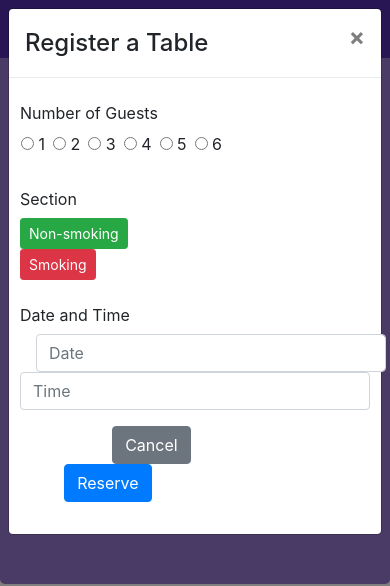
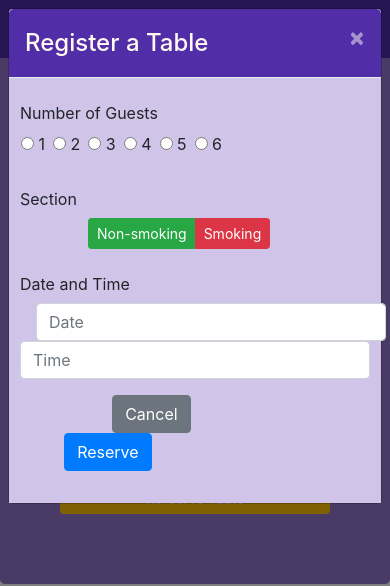
Before and after one commit to memohit18/Front-End-Web-UI-Frameworks-and-Tools-Bootstrap-4, a website: page index.html in a window 390 px wide. Both pictures are taken after a click on the button "Rerserve Table". Shown: the top 586 px of the page. Drawn offline with nearby package versions, Linux system fonts and the light colour scheme.

Commit message:
Assignment 4

```diff
--- a/aboutus.html
+++ b/aboutus.html
@@ -11,7 +11,7 @@
     <link rel="stylesheet" href="node_modules/bootstrap/dist/css/bootstrap.min.css">
     <link rel="stylesheet" href="node_modules/font-awesome/css/font-awesome.min.css">
     <link rel="stylesheet" href="node_modules/bootstrap-social/bootstrap-social.css">
-    <link rel="stylesheet" href="css/style.css">
+    <link rel="stylesheet" href="css/styles.css">
 
     <title>Ristorante Con Fusion: About Us</title>
 
--- a/styles.scss
+++ b/css/styles.scss
@@ -1,4 +1,4 @@
-$lt-grey: #ddd;
+$lt-gray: #ddd;
 $background-dark:#512DA8;
 $background-light:#9575CD;
 $background-pale:#D1C4E9;
@@ -6,9 +6,9 @@ $background-pale:#D1C4E9;
 $carousel-item-height:300px;
 
 
-@mixin zero-margin($pad-up-down, $pad-left-right){
-    margin: 0px auto;
-    padding: $pad-up-dn $pad-left-right;
+@mixin zero-margin($pad-up-dn, $pad-left-right) {
+	margin:0px auto;
+	padding: $pad-up-dn $pad-left-right;
 }
 
 .row-header{
@@ -75,3 +75,17 @@ body{
     bottom: 0px;
     z-index: 1;
 }
+
+.modal-header{
+    background: $background-dark;
+    .modal-title{
+        color: floralwhite;
+    }
+    button{
+        color: floralwhite;
+    }
+}
+
+.modal-body{
+    background:$background-pale ;
+}
--- a/index.html
+++ b/index.html
@@ -12,7 +12,7 @@
     <link rel="stylesheet" href="node_modules/bootstrap/dist/css/bootstrap.min.css">
     <link rel="stylesheet" href="node_modules/font-awesome/css/font-awesome.min.css">
     <link rel="stylesheet" href="node_modules/bootstrap-social/bootstrap-social.css">
-    <link rel="stylesheet" href="css/style.css">
+    <link rel="stylesheet" href="css/styles.css">
 
     <title>Ristorante Con Fusion</title>
 </head>
@@ -32,7 +32,7 @@
                     <li class="nav-item"><a class="nav-link" href="./contactus.html"><span class="fa fa-address-card fa-lg"></span>Contact</a></li>
                 </ul>
                 <span class="navbar-text">
-                    <a data-toggle="modal" data-target="#loginModal" >
+                    <a id="loginButton" data-toggle="modal" data-target="#loginModal" role="button">
                         <span class="fa fa-sign-in"></span> Login
                     </a>
                 </span>
@@ -77,6 +77,8 @@
         </div>
     </div>
 
+
+    <!-- for reservation -->
     <div id="reservation-modal" class="modal fade" role="dialog">
         <div class="modal-dialog modal-lg" role="content">
             <div class="modal-content">
@@ -113,12 +115,12 @@
                         </div>
                         <div class="form-row">
                             <div class="form-group row align-item-center">
-                                <label class="col-12 col-sm-5 col-form-label" >Section</label>
-                                <div class="col-12 col-sm-4">
-                                    <button type="button" class="btn btn-success btn-sm" data-bs-toggle="button" autocomplete="off">Non-smoking</button>
-                                </div>
-                                <div class="col-12 col-sm-3">
-                                    <button type="button" class="btn btn-danger btn-sm" data-bs-toggle="button" autocomplete="off">Smoking</button>
+                                <label class="col-12 col-sm-2 col-form-label" >Section</label>
+                                <div class="col-12 col-sm " style="margin-left: 68px;">
+                                    <div class="btn-group">
+                                        <button type="button" class="btn btn-success btn-sm" data-bs-toggle="button" autocomplete="off">Non-smoking</button>
+                                        <button type="button" class="btn btn-danger btn-sm" data-bs-toggle="button" autocomplete="off">Smoking</button>
+                                    </div>
                                 </div>
                             </div>
                         </div>
@@ -166,7 +168,7 @@
                 </div>
                 <div class="col-12 col-sm align-self-center">
                     <span data-toggle="modal" data-target="#reservation-modal">
-                        <a type="button" class="btn btn-warning btn-sm btn-block" role="button"   data-toggle="tooltip" data-html="true" title="Or Call us at <br>
+                        <a id="reservationButton" type="button" class="btn btn-warning btn-sm btn-block" role="button"   data-toggle="tooltip" data-html="true" title="Or Call us at <br>
                             <strong>+852 12345678</strong>"  data-placement="bottom">Rerserve Table</a>
                     </span>
                 </div>
@@ -390,6 +392,12 @@
             }
 
         });
+        $('#reservationButton').click(function(){
+            $('#reservation-modal').modal('show');
+        })
+        $('#loginButton').click(function(){
+            $('#loginModal').modal('show');
+        })
     });
 
 </script>
```
Also changed, not shown: contactus.html (+1 -1 lines), css/styles.css (added).
